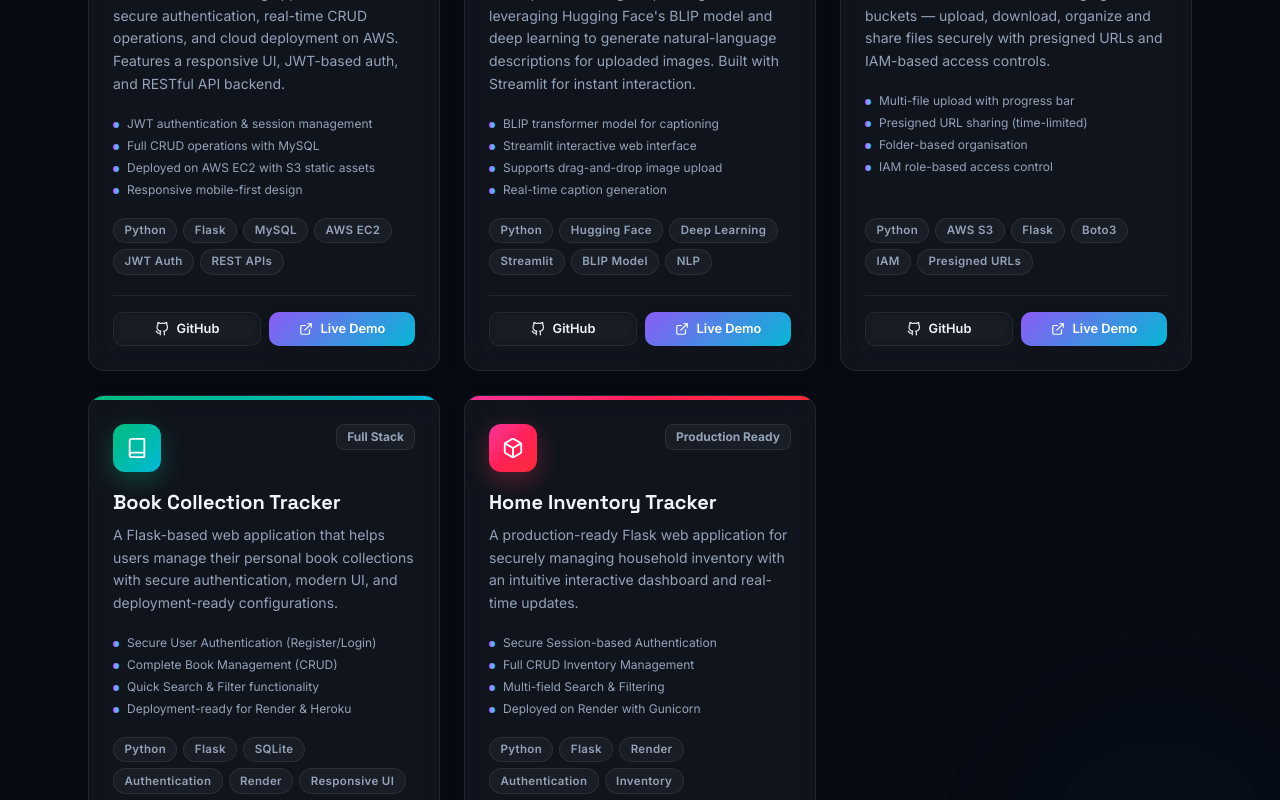
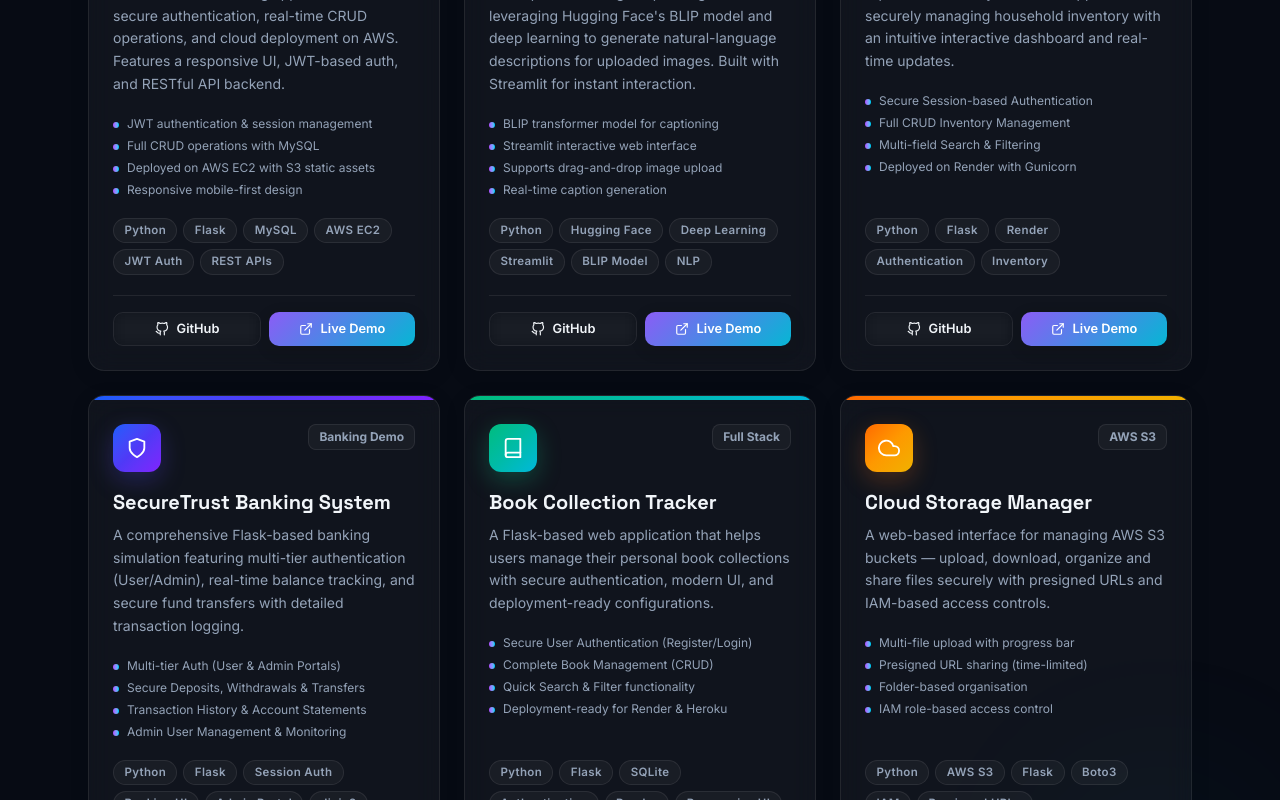
Before and after one commit to chintadavasudharini/portfolio, a React (Vite) app: page / in a window 1280 px wide. Shown: the part 5080-5880 px from the top of the page. Built offline with nearby package versions, Linux system fonts and the light colour scheme.

Commit message:
Add SecureTrust Banking System project and reorder projects

```diff
--- a/src/components/Projects.jsx
+++ b/src/components/Projects.jsx
@@ -1,7 +1,7 @@
 import { motion } from 'framer-motion';
 import { useInView } from 'framer-motion';
 import { useRef } from 'react';
-import { FiGithub, FiCloud, FiImage, FiFileText, FiBook, FiBox, FiExternalLink } from 'react-icons/fi';
+import { FiGithub, FiCloud, FiImage, FiFileText, FiBook, FiBox, FiExternalLink, FiShield } from 'react-icons/fi';
 
 const projects = [
   {
@@ -41,23 +41,42 @@ const projects = [
     badge: 'AI · ML',
   },
   {
-    title: 'Cloud Storage Manager',
+    title: 'Home Inventory Tracker',
     description:
-      'A web-based interface for managing AWS S3 buckets — upload, download, organize and share files securely with presigned URLs and IAM-based access controls.',
-    icon: FiCloud,
-    gradient: 'from-orange-500 via-amber-500 to-yellow-500',
-    glow: 'rgba(249,115,22,0.25)',
-    tags: ['Python', 'AWS S3', 'Flask', 'Boto3', 'IAM', 'Presigned URLs'],
+      'A production-ready Flask web application for securely managing household inventory with an intuitive interactive dashboard and real-time updates.',
+    icon: FiBox,
+    gradient: 'from-pink-500 via-rose-500 to-red-500',
+    glow: 'rgba(244,63,94,0.3)',
+    tags: ['Python', 'Flask', 'Render', 'Authentication', 'Inventory'],
     features: [
-      'Multi-file upload with progress bar',
-      'Presigned URL sharing (time-limited)',
-      'Folder-based organisation',
-      'IAM role-based access control',
+      'Secure Session-based Authentication',
+      'Full CRUD Inventory Management',
+      'Multi-field Search & Filtering',
+      'Deployed on Render with Gunicorn',
     ],
-    github: 'https://github.com/chintadavasudharini/cloud-storage-manager',
+    github: 'https://github.com/chintadavasudharini/HomeInventoryTracker',
+    demo: 'https://homeinventorytracker-t7if.onrender.com/',
+    badge: 'Production Ready',
+  },
+  {
+    title: 'SecureTrust Banking System',
+    description:
+      'A comprehensive Flask-based banking simulation featuring multi-tier authentication (User/Admin), real-time balance tracking, and secure fund transfers with detailed transaction logging.',
+    icon: FiShield,
+    gradient: 'from-blue-600 via-indigo-600 to-violet-600',
+    glow: 'rgba(79,70,229,0.3)',
+    tags: ['Python', 'Flask', 'Session Auth', 'Banking UI', 'Admin Portal', 'Jinja2'],
+    features: [
+      'Multi-tier Auth (User & Admin Portals)',
+      'Secure Deposits, Withdrawals & Transfers',
+      'Transaction History & Account Statements',
+      'Admin User Management & Monitoring',
+    ],
+    github: 'https://github.com/chintadavasudharini/SecureTrust',
     demo: '#',
-    badge: 'AWS S3',
+    badge: 'Banking Demo',
   },
+
   {
     title: 'Book Collection Tracker',
     description:
@@ -76,24 +95,26 @@ const projects = [
     demo: 'https://book-collection-tracker.onrender.com/',
     badge: 'Full Stack',
   },
+
   {
-    title: 'Home Inventory Tracker',
+    title: 'Cloud Storage Manager',
     description:
-      'A production-ready Flask web application for securely managing household inventory with an intuitive interactive dashboard and real-time updates.',
-    icon: FiBox,
-    gradient: 'from-pink-500 via-rose-500 to-red-500',
-    glow: 'rgba(244,63,94,0.3)',
-    tags: ['Python', 'Flask', 'Render', 'Authentication', 'Inventory'],
+      'A web-based interface for managing AWS S3 buckets — upload, download, organize and share files securely with presigned URLs and IAM-based access controls.',
+    icon: FiCloud,
+    gradient: 'from-orange-500 via-amber-500 to-yellow-500',
+    glow: 'rgba(249,115,22,0.25)',
+    tags: ['Python', 'AWS S3', 'Flask', 'Boto3', 'IAM', 'Presigned URLs'],
     features: [
-      'Secure Session-based Authentication',
-      'Full CRUD Inventory Management',
-      'Multi-field Search & Filtering',
-      'Deployed on Render with Gunicorn',
+      'Multi-file upload with progress bar',
+      'Presigned URL sharing (time-limited)',
+      'Folder-based organisation',
+      'IAM role-based access control',
     ],
-    github: 'https://github.com/chintadavasudharini/HomeInventoryTracker',
-    demo: 'https://homeinventorytracker-t7if.onrender.com/',
-    badge: 'Production Ready',
+    github: 'https://github.com/chintadavasudharini/cloud-storage-manager',
+    demo: '#',
+    badge: 'AWS S3',
   },
+
 ];
 
 function ProjectCard({ project, delay }) {
```
